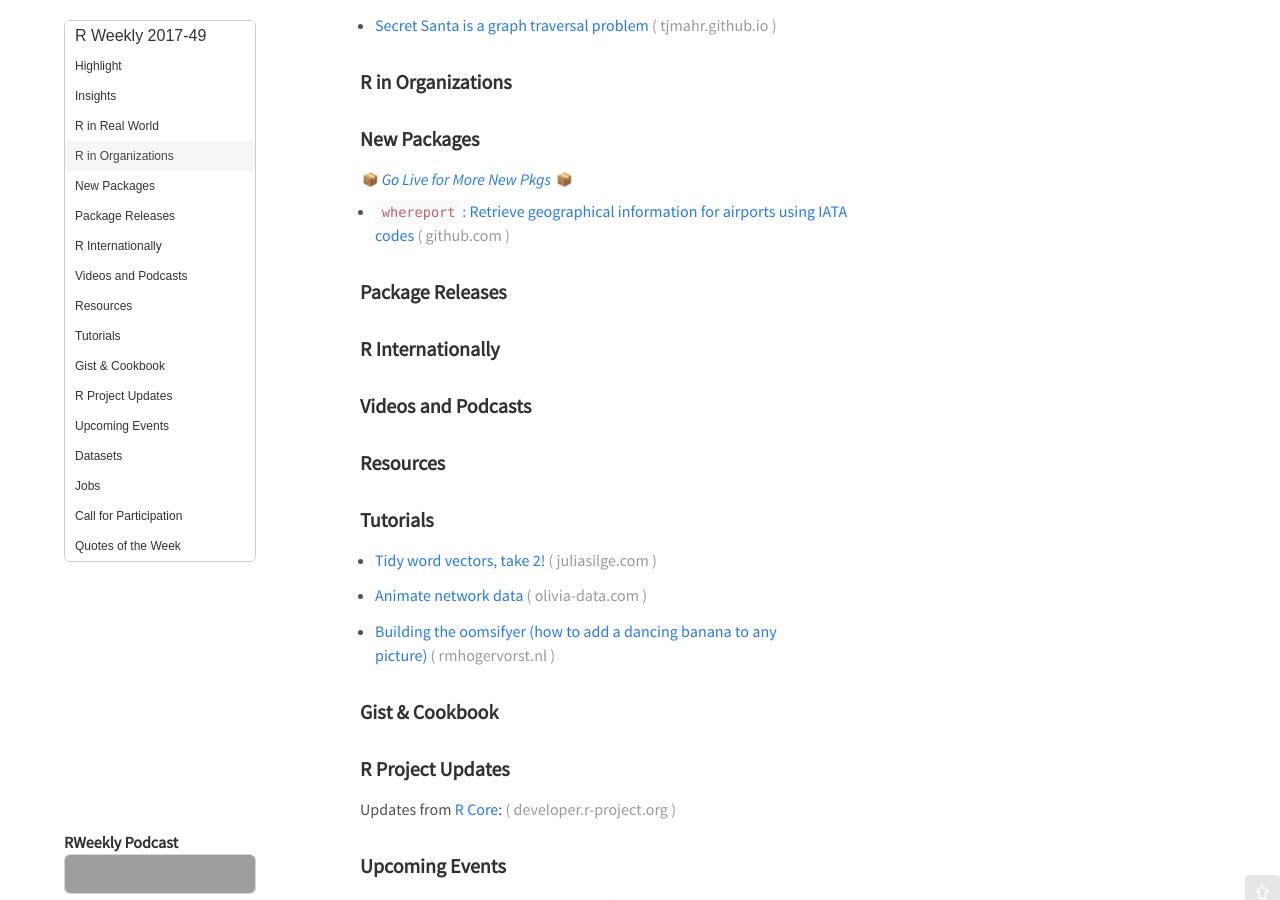
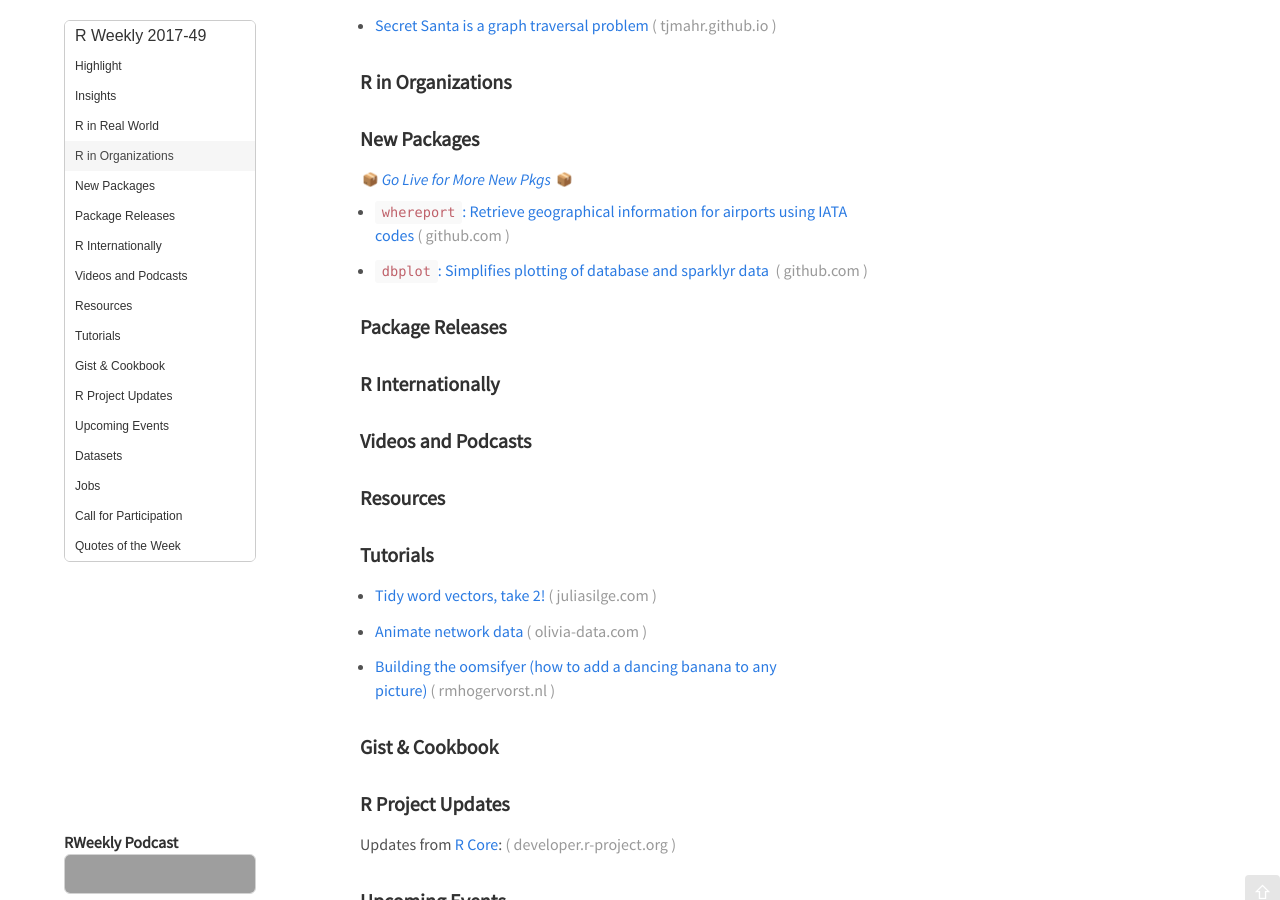
Before and after one commit to rweekly/rweekly.org, a Jekyll site: the page built from draft.md, in a window 1280 px wide and 900 px high, scrolled down 437 px. Built offline with Jekyll 4.4.1, drawn with Linux system fonts in a browser that asks for light colours; emoji names are drawn with the system emoji font; comment, search, counter and statistics services are not loaded; grey boxes are pictures that could not be loaded.

Commit message:
Update draft.md

```diff
--- a/draft.md
+++ b/draft.md
@@ -35,7 +35,7 @@ Release Date: 2017-12-4
 
 + [`whereport`: Retrieve geographical information for airports using IATA codes](https://github.com/gvdr/whereport)
 
-
++ [`dbplot`: Simplifies plotting of database and sparklyr data ](https://github.com/edgararuiz/dbplot)
 
 
 ### Package Releases
```
